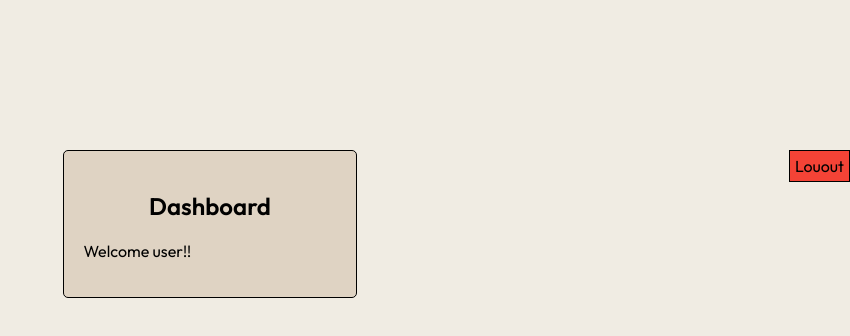
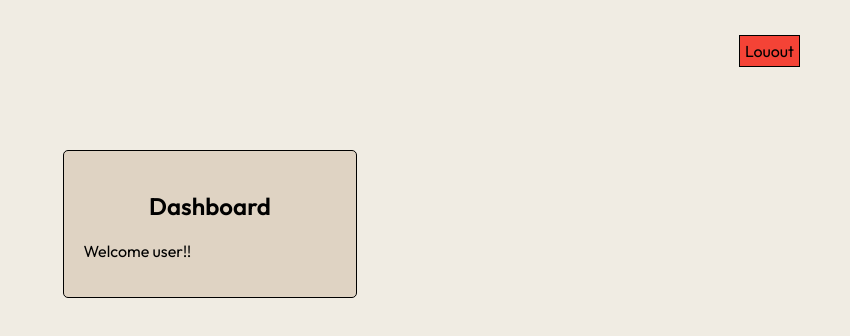
Before and after one commit to rajat-bhatt-au9/frontend-mentor, a plain HTML site: page dashboard.html in a window 1280 px wide. Shown: the whole page, without its empty margins (430-1280 px from the left). Drawn offline with Linux system fonts and the light colour scheme.

Commit message:
Update dashboard.html

```diff
--- a/dashboard.html
+++ b/dashboard.html
@@ -1,6 +1,6 @@
-
 <!DOCTYPE html>
 <html lang="en">
+
 <head>
     <meta charset="UTF-8" />
     <meta http-equiv="X-UA-Compatible" content="IE=edge" />
@@ -9,16 +9,19 @@
 
     <style>
         @import url("https://fonts.googleapis.com/css2?family=Outfit:wght@300;400;600&display=swap");
+
         body {
             background-color: #f0ece3;
             font-family: "Outfit", sans-serif;
         }
+
         .main {
             display: flex;
             justify-content: center;
             align-items: center;
             margin-top: 150px;
         }
+
         .login-form {
             border: 1px solid black;
             width: 20%;
@@ -27,25 +30,27 @@
             background-color: #dfd3c3;
             font-family: "Outfit", sans-serif;
         }
+
         #btn {
             background-color: #1eb37c;
             border-radius: 5px;
             padding: 5px 5px 5px 5px;
             font-family: "Outfit", sans-serif;
         }
+
         .exitBtn {
             border: 1px solid black;
             padding: 5px 5px 5px 5px;
-        position: fixed;
-        right: 0;
-        left: -10;
-        top: 10;
             background-color: #f44336;
             text-decoration: none;
             color: black;
+            position: fixed;
+            right: 50px;
+            top: 35px;
         }
     </style>
 </head>
+
 <body>
     <a href="./Login.html" class="exitBtn">Louout</a>
     <section class="main">
@@ -55,4 +60,5 @@
         </div>
     </section>
 </body>
+
 </html>
```
Lines whose indentation alone changed are shown as unchanged.
